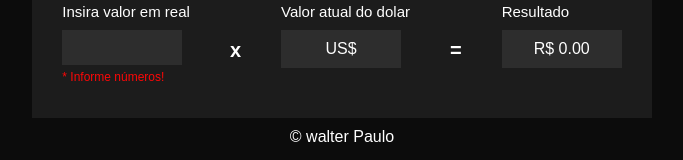
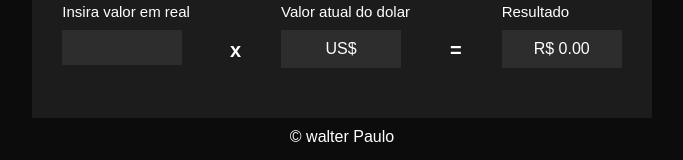
Before and after one commit to walterpaulo/dolar-vitejs, a React (Vite) app: page / in a window 1280 px wide. Shown: the part 252-412 px from the top of the page, without its empty margins (298-981 px from the left). Built offline with nearby package versions, Linux system fonts and the light colour scheme; no server answers.

Commit message:
refactor: code

```diff
--- a/src/page/Convert/index.tsx
+++ b/src/page/Convert/index.tsx
@@ -8,7 +8,8 @@ function Convert() {
 
     const [dolar, setDolar] = useState<IDolar>()
     const [result, setResult] = useState<number>(0)
-    const [valor, setValor] = useState<number>(0);
+    const [valor, setValor] = useState<number>(0)
+    const [isError, setIsErro ] = useState(false)
 
     useEffect(()=>{
         async function getRepos() {
@@ -23,18 +24,23 @@ function Convert() {
             setResult(parseFloat(dolar?.low || "0")* valor)
           getRepos()
 
-    },[dolar, valor, handleOnChange])
+    },[dolar, valor, handleOnChange, isError])
 
     function handleOnChange(e: any){
         let valorInput = e.target.value
-        !isNumber(valorInput)?
-        setValor(0)
-            : valorInput > 0 ? setValor(valorInput): setValor(0)
+        if (!isNumber(valorInput) || valorInput < 0 ) {
+            setValor(0)
+            setIsErro(true)
+        } else {
+            setValor(valorInput)
+            setIsErro(false)
+        }
       }
 
       function isNumber(n: string) {
         return !isNaN(parseFloat(n)) && isFinite(n);
     }
+    console.log(isError)
     return (
         <Container>
                 <AbaBox>Converter</AbaBox>
@@ -42,7 +48,7 @@ function Convert() {
                 <ItemReal>
                     <Text4>Insira valor em real</Text4>
                     <BoxInput><input type="text" min={1} max={4} onChange={handleOnChange}/></BoxInput>
-                    <ErrorNumber>* Informe números!</ErrorNumber>
+                    <ErrorNumber isError={isError}>* Informe números!</ErrorNumber>
                     </ItemReal>
                 <Operador>x</Operador>
                 <ItemReal>
--- a/src/page/Convert/style.ts
+++ b/src/page/Convert/style.ts
@@ -1,5 +1,8 @@
 import styled from "styled-components";
 
+type TDisplay = {
+    isError: boolean
+}
 
 export const Container = styled.div`
     display: flex;
@@ -62,8 +65,8 @@ export const BoxInput = styled.div`
         margin-bottom: 5px;
     }
 `
-export const ErrorNumber = styled.div`
-    /* display: none; */
+export const ErrorNumber = styled.div<TDisplay>`
+    display: ${props => props.isError ? "flex" : "none"};
     font-size: 12px;
     color: var(--color-red);
 
```
